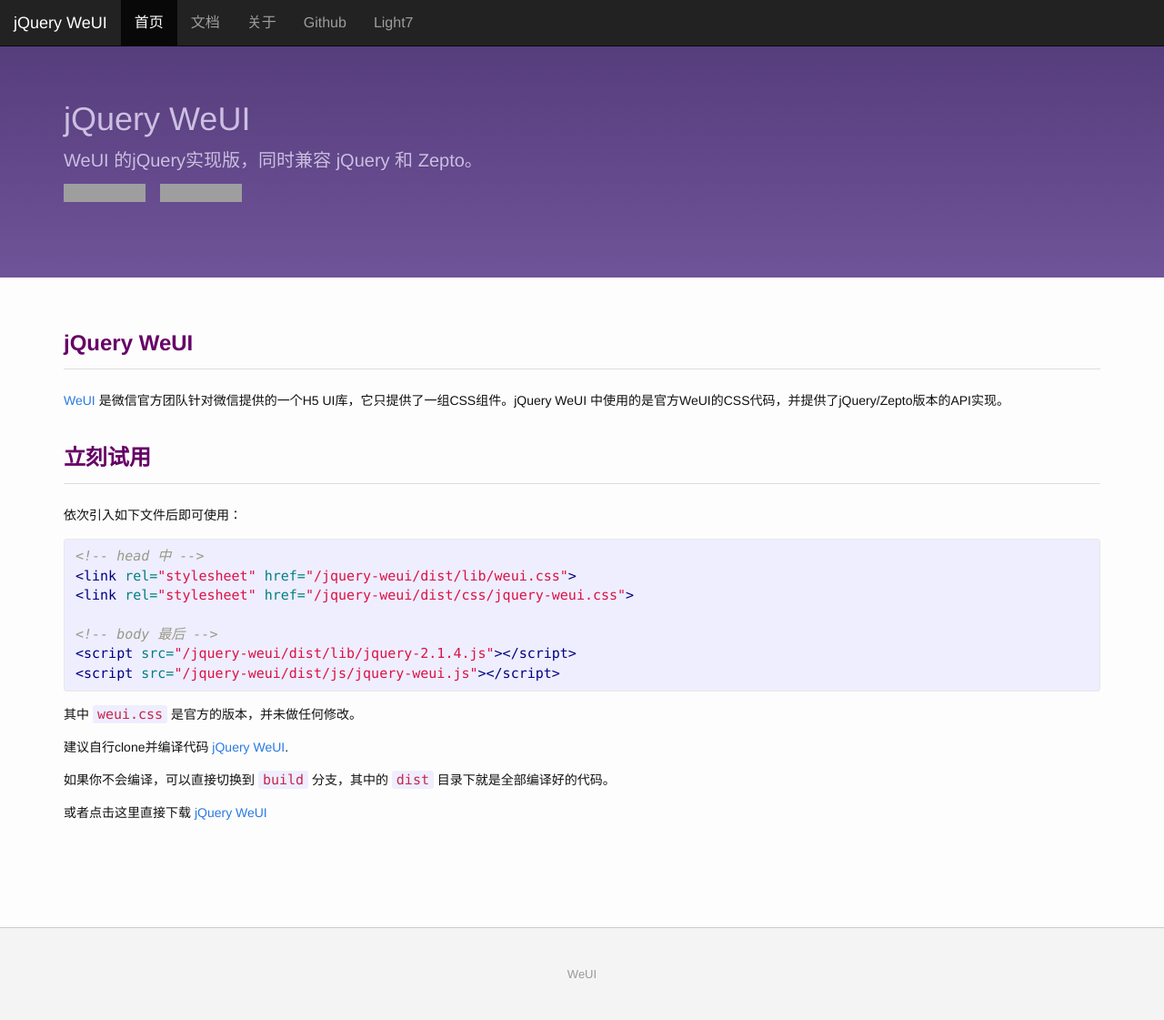
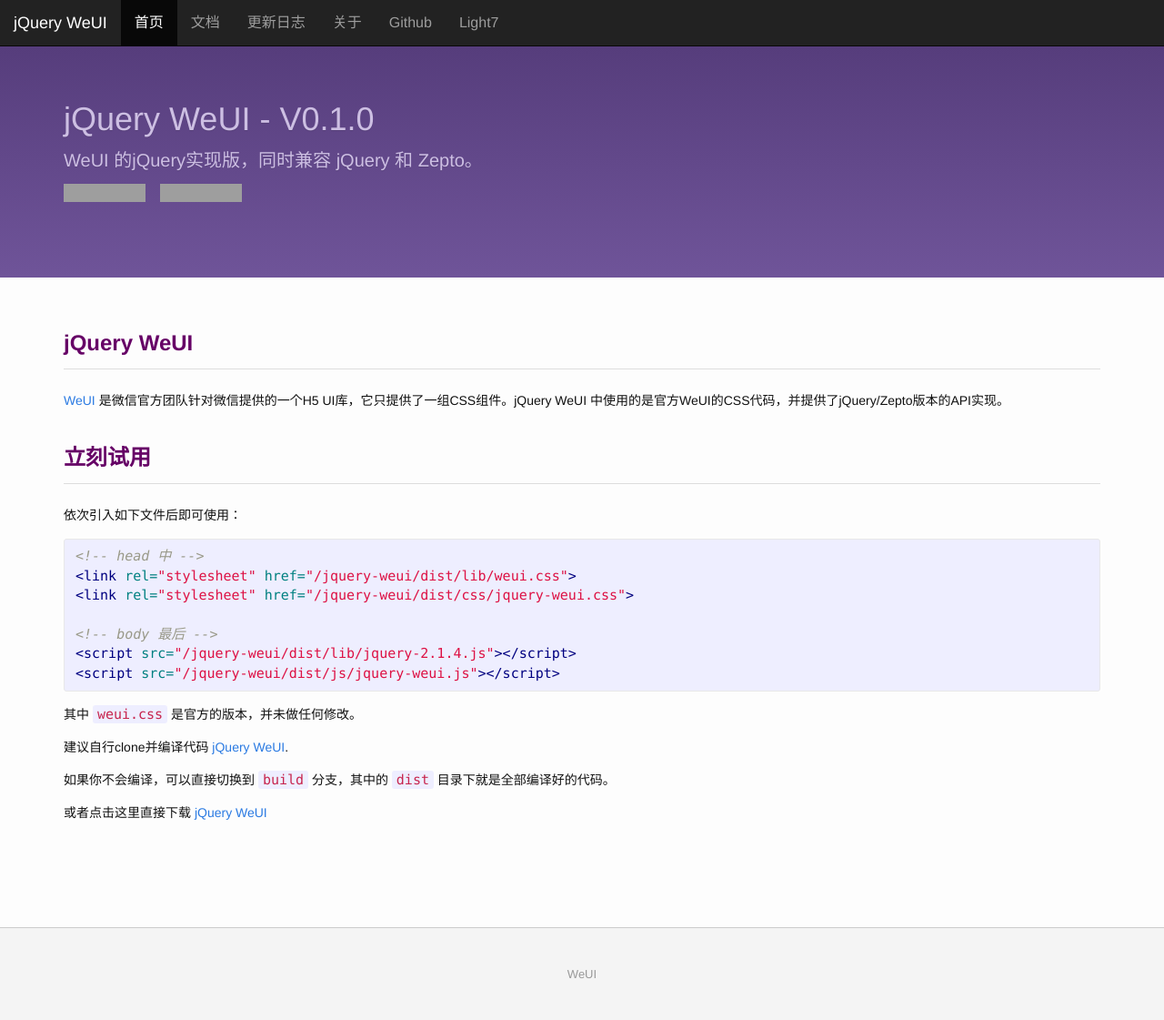
Before and after one commit to lihongxun945/jquery-weui, a Jekyll site: the page built from index.html, in a window 1280 px wide. Shown: the whole page at 91% size. Built offline with Jekyll 4.4.1, drawn with Linux system fonts in a browser that asks for light colours; grey boxes are pictures that could not be loaded.

Commit message:
update version

```diff
--- a/_includes/header.html
+++ b/_includes/header.html
@@ -14,6 +14,7 @@
       <ul class="nav navbar-nav">
         <li class='link-index'><a href="{{ "/" | prepend: site.baseurl }}">首页 <span class="sr-only">(current)</span></a></li>
         <li class='link-components'><a href="{{ "/components" | prepend: site.baseurl }}">文档</a></li>
+        <li class=''><a href="https://github.com/lihongxun945/jquery-weui/blob/master/changelog.md">更新日志</a></li>
         <li class='link-about'><a href="{{ "/about" | prepend: site.baseurl }}">关于</a></li>
         <li><a href="https://github.com/lihongxun945/jquery-weui">Github</a></li>
         <li><a href="http://light7.org">Light7</a></li>
--- a/index.html
+++ b/index.html
@@ -6,7 +6,7 @@ layout: default
 
   <div class="brand-header">
     <div class="container">
-      <h1>jQuery WeUI</h1>
+      <h1>jQuery WeUI - V0.1.0</h1>
       <p>WeUI 的jQuery实现版，同时兼容 jQuery 和 Zepto。</p>
 
       <p class='git-buttons'>
```
